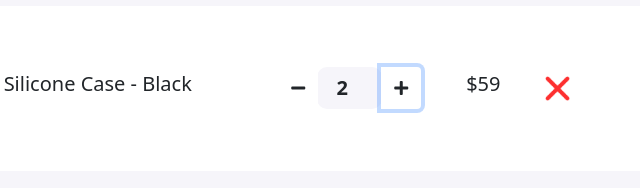
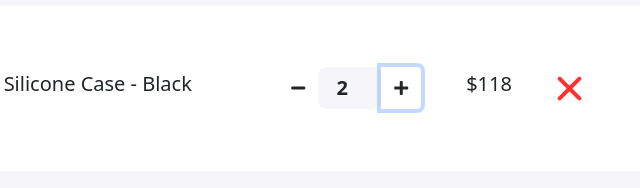
Before and after one commit to Ashaduzzaman10/shoping-card, a plain HTML site: page index.html in a window 1280 px wide. Both pictures are taken after a click on the button 851 px from the left and 465 px from the top of the page. Shown: the part 377-565 px from the top of the page, 450-1090 px from the left. Drawn offline with nearby package versions, Linux system fonts and the light colour scheme.

Commit message:
case done

```diff
--- a/index.html
+++ b/index.html
@@ -73,7 +73,7 @@
                       <i class="fas fa-plus"></i>
                     </button>
                   </div>
-                  <h5>$59</h5>
+                  <h5>$<span id="case-total">59</span></h5>
                   <img src="images/remove.png" alt="" class="remove-item" />
                 </div>
               </div>
--- a/js/case.js
+++ b/js/case.js
@@ -10,12 +10,20 @@ function updateCaseNumber(isIncrease) {
   }
   caseNumberField.value = newCaseNumber;
   console.log(newCaseNumber);
+  return newCaseNumber;
+}
+function updateCaseTotalPrice(newCaseNumber) {
+  const caseTotalPrice = newCaseNumber * 59;
+  const caseTotalElement = document.getElementById("case-total");
+  caseTotalElement.innerText = caseTotalPrice;
 }
 document.getElementById("btn-case-plus").addEventListener("click", function () {
-  updateCaseNumber(true);
+  const newCaseNumber = updateCaseNumber(true);
+  updateCaseTotalPrice(newCaseNumber);
 });
 document
   .getElementById("btn-case-minus")
   .addEventListener("click", function () {
-    updateCaseNumber(false);
+    const newCaseNumber = updateCaseNumber(false);
+    updateCaseTotalPrice(newCaseNumber);
   });
```
